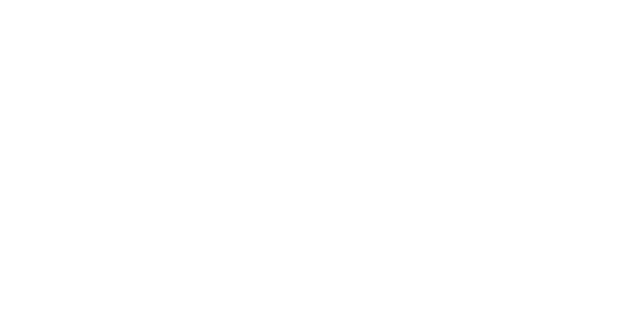
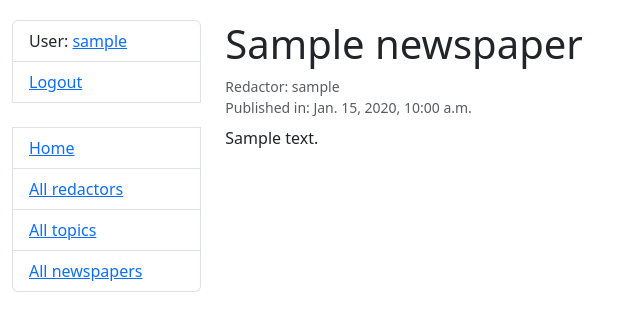
Before and after one commit to Iryna802498/news-agency, a Django app: page /newspapers/1/ in a window 1280 px wide. Before the commit the part shown is empty. Shown: the top 331 px of the page, without its empty margins (0-640 px from the left). Run offline with Django 5.2, Linux system fonts and the light colour scheme; a user stored in the database is signed in; tables that the repository leaves empty hold one stand-in row (values such as "Sample post").

Commit message:
Add tempate and path to NewspaperDetailView

```diff
--- a/templates/agency/newspaper_detail.html
+++ b/templates/agency/newspaper_detail.html
@@ -0,0 +1,19 @@
+{% extends "base.html" %}
+{% block content %}
+  <h1>{{ newspaper.title }}</h1>
+  <p class="text-muted small mb-2">
+    {% with publishers_list=newspaper.publishers.all %}
+      {% if publishers_list|length == 1 %}
+        Redactor:
+      {% else %}
+        Redactors:
+      {% endif %}
+      {% for publisher in publishers_list %}
+        {{ publisher.username }}{% if not forloop.last %}, {% endif %}
+      {% endfor %}
+    {% endwith %}
+    <br />
+    Published in: {{ newspaper.published_date|date:'M. d, Y, g:i a' }}
+  </p>
+  <p>{{ newspaper.content }}</p>
+{% endblock %}
--- a/templates/agency/newspaper_list.html
+++ b/templates/agency/newspaper_list.html
@@ -8,7 +8,7 @@
     <ul>
       {% for newspaper in newspaper_list %}
         <li>
-          <a href="#">{{ newspaper.id }}</a>
+          <a href="{% url 'agency:newspaper-detail' pk=newspaper.id %}">{{ newspaper.id }}</a>
           {{ newspaper.title }}
         </li>
         <p>{{ newspaper.context }}</p>
```
